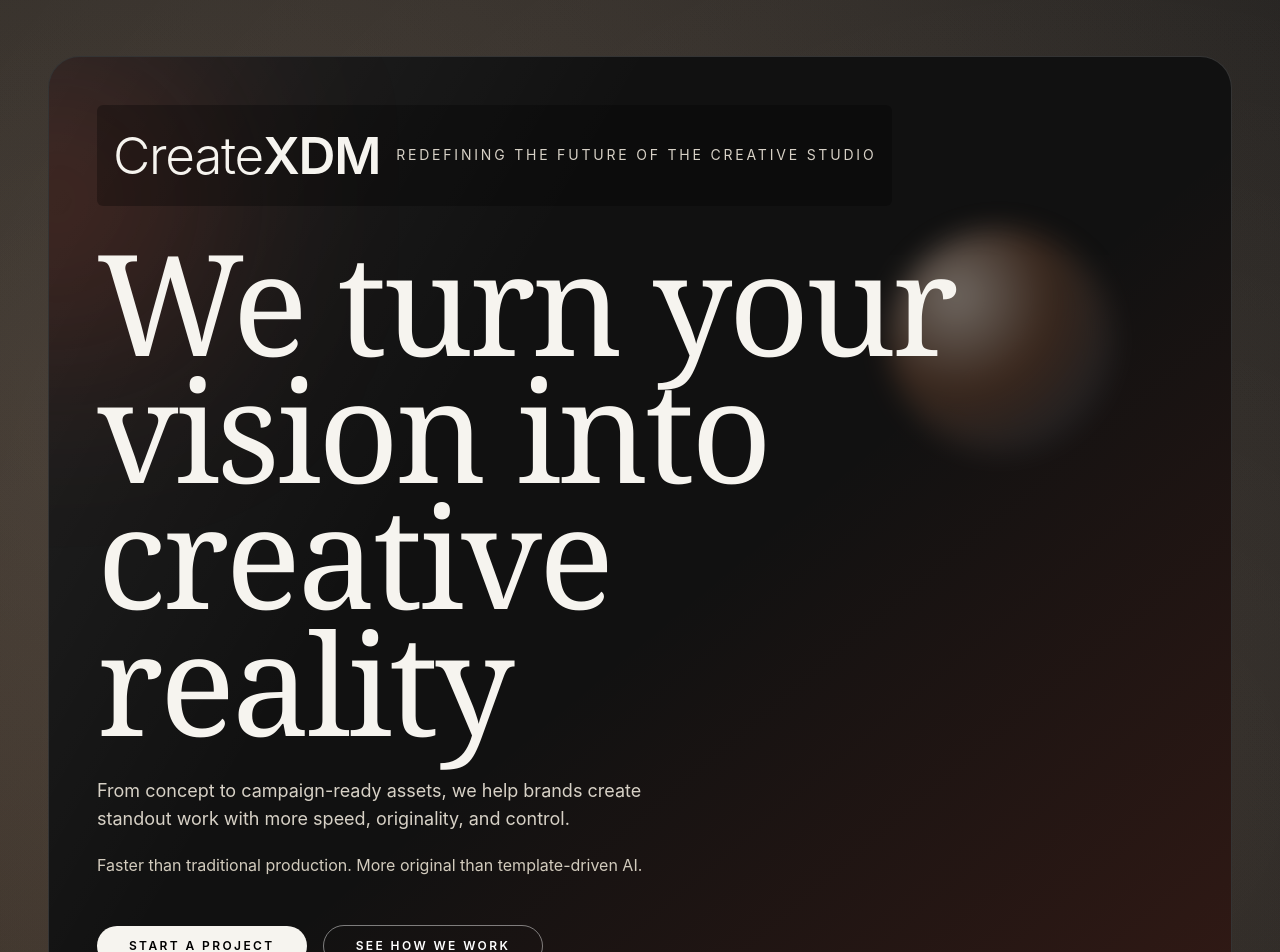
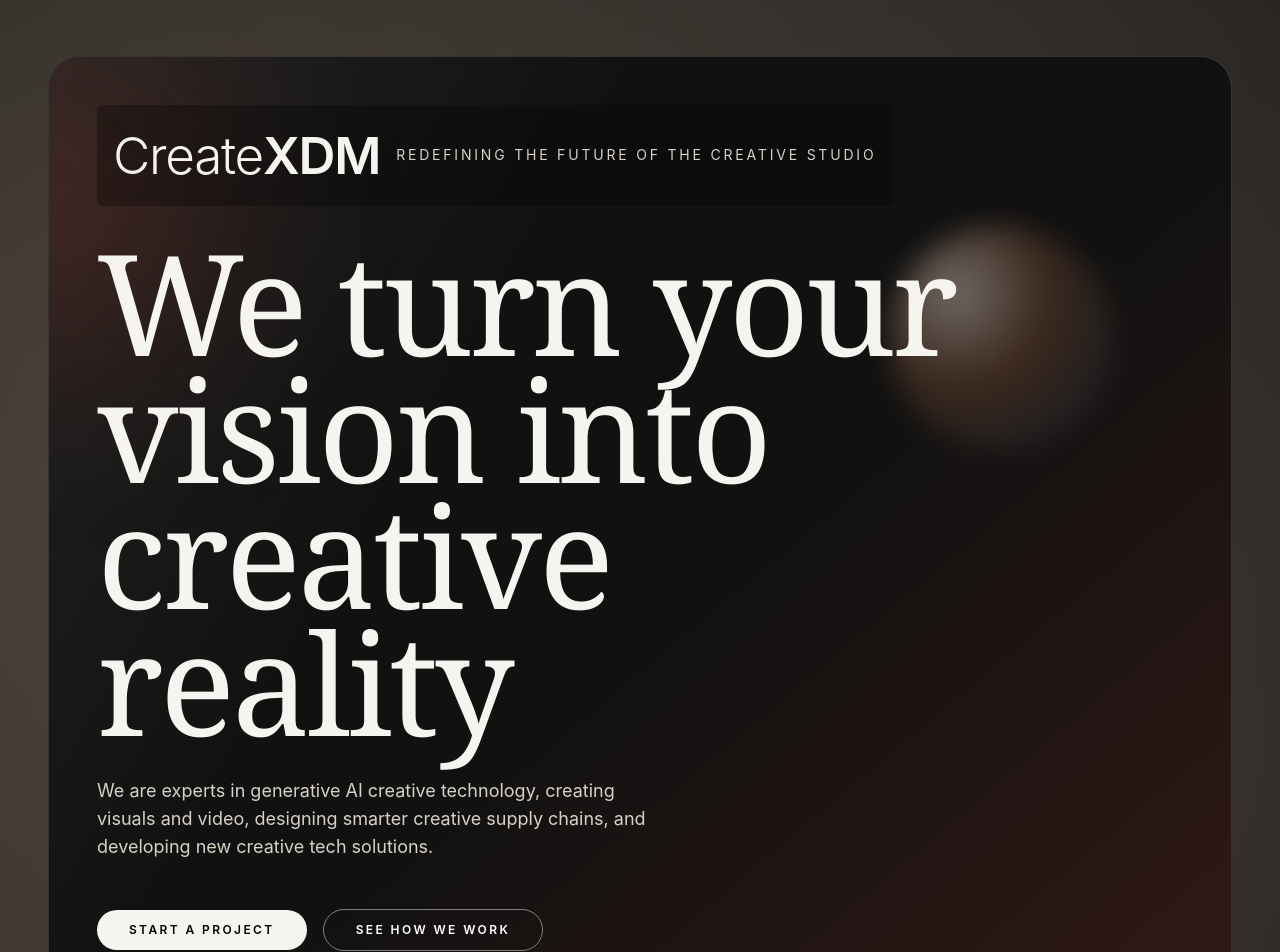
Before and after one commit to bulandun/CreateXDM, a Next.js app: page / in a window 1280 px wide. Shown: the top 952 px of the page. Built offline with nearby package versions, Linux system fonts and the light colour scheme.

Commit message:
Update hero copy with new AI expertise messaging

```diff
--- a/app/page.tsx
+++ b/app/page.tsx
@@ -88,11 +88,7 @@ export default function HomePage() {
             </h1>
 
             <p className="relative mt-8 max-w-xl text-base leading-relaxed text-[#d7d1c6] md:text-lg">
-              From concept to campaign-ready assets, we help brands create standout work with more speed, originality, and control.
-            </p>
-
-            <p className="relative mt-5 max-w-2xl text-sm leading-relaxed text-[#d2cbbd] md:text-base">
-              Faster than traditional production. More original than template-driven AI.
+              We are experts in generative AI creative technology, creating visuals and video, designing smarter creative supply chains, and developing new creative tech solutions.
             </p>
 
             <div className="relative mt-12 flex flex-wrap items-center gap-4">
```
